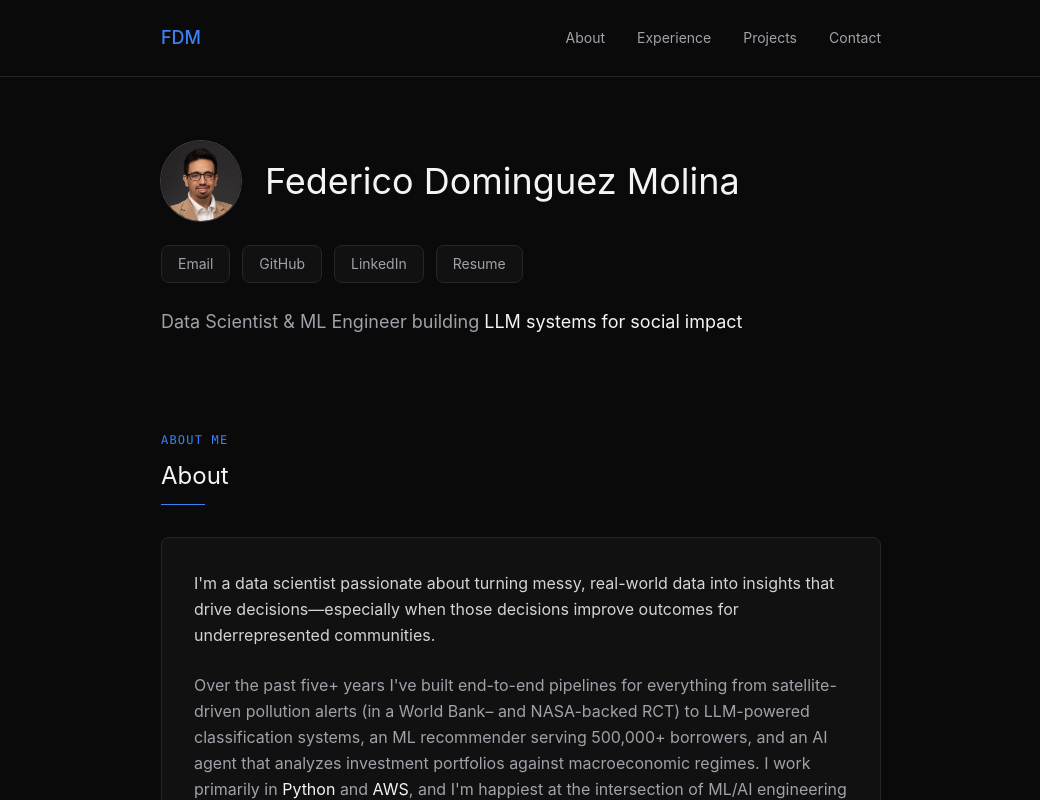
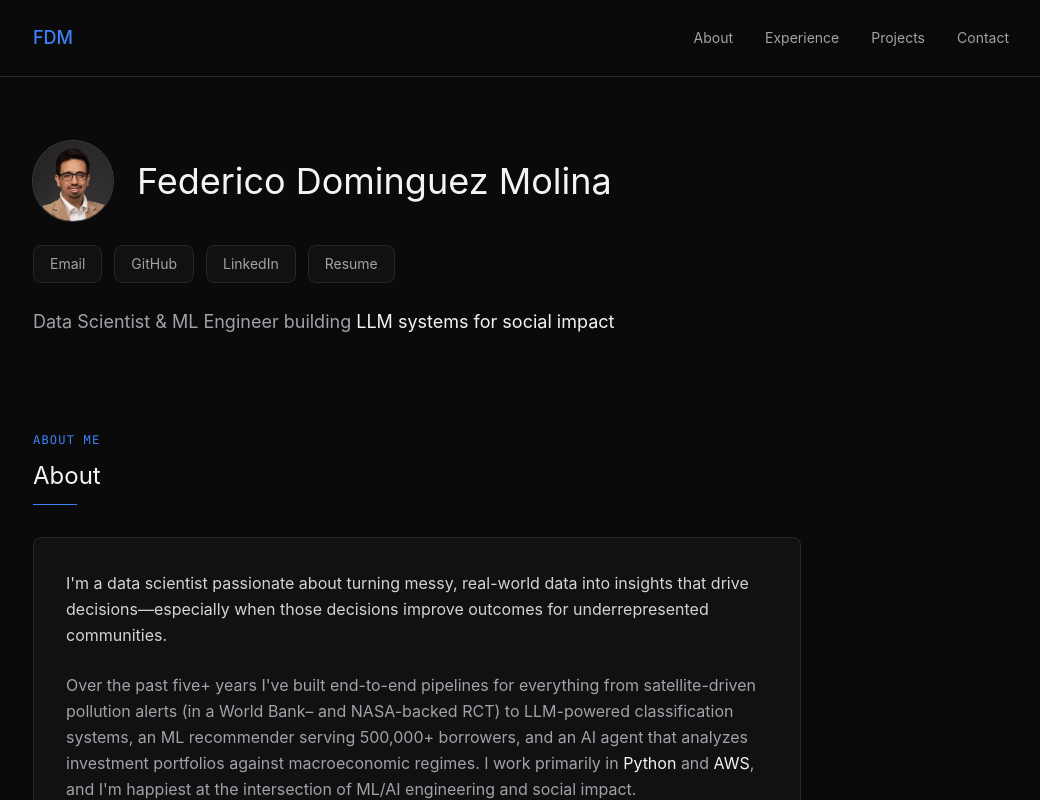
Before and after one commit to FedericoDM/federicodm.github.io, a Next.js app: page / in a window 1280 px wide. Shown: the top 800 px of the page, without its empty margins (119-1159 px from the left). Built offline with nearby package versions, Linux system fonts and the light colour scheme.

Commit message:
Widen layout to max-w-5xl and update page metadata
Co-Authored-By: Claude Sonnet 4.6 <noreply@anthropic.com>

```diff
--- a/app/layout.tsx
+++ b/app/layout.tsx
@@ -5,11 +5,11 @@ import { MobileMenu } from '@/components/MobileMenu';
 
 
 export const metadata: Metadata = {
-title: "Federico Dominguez Molina — Data Scientist",
-description: "Data Scientist building systems that transform data into actionable insights for social impact and business growth. M.S. in Computational Analysis from UChicago.",
+title: "Federico Dominguez Molina — Data Scientist & Engineer",
+description: "Data Scientist & Engineer building agentic pipelines, LLM systems, and data automation for social impact and business. M.S. in Computational Analysis from UChicago.",
 openGraph: {
-title: "Federico Dominguez Molina — Data Scientist",
-description: "Data Scientist building systems that transform data into actionable insights for social impact and business growth.",
+title: "Federico Dominguez Molina — Data Scientist & Engineer",
+description: "Data Scientist & Engineer building agentic pipelines, LLM systems, and data automation for social impact and business.",
 images: ['/og.png']
 },
 metadataBase: new URL('https://federicodm.github.io')
@@ -21,7 +21,7 @@ return (
     <html lang="en" className="scroll-smooth">
     <body className="bg-[#0a0a0a] text-zinc-100">
     <header className="border-b border-zinc-800">
-    <nav className="mx-auto max-w-3xl px-6 py-6 flex items-center justify-between">
+    <nav className="mx-auto max-w-5xl px-6 py-6 flex items-center justify-between">
     <a href="#home" className="text-lg font-medium text-secondary hover:text-secondary-light transition-colors">FDM</a>
     <div className="hidden sm:flex items-center gap-8 text-sm">
     <a href="#about" className="text-zinc-400 hover:text-zinc-100 transition-colors">About</a>
@@ -32,8 +32,8 @@ return (
     <MobileMenu />
     </nav>
     </header>
-    <main className="mx-auto max-w-3xl px-6 py-16">{children}</main>
-    <footer className="mx-auto max-w-3xl px-6 py-12 border-t border-zinc-800">
+    <main className="mx-auto max-w-5xl px-6 py-16">{children}</main>
+    <footer className="mx-auto max-w-5xl px-6 py-12 border-t border-zinc-800">
       <div className="flex flex-col sm:flex-row items-start sm:items-center justify-between gap-4 text-sm text-zinc-600">
         <div>© {new Date().getFullYear()} Federico Dominguez Molina</div>
         <div className="flex gap-6">
```
